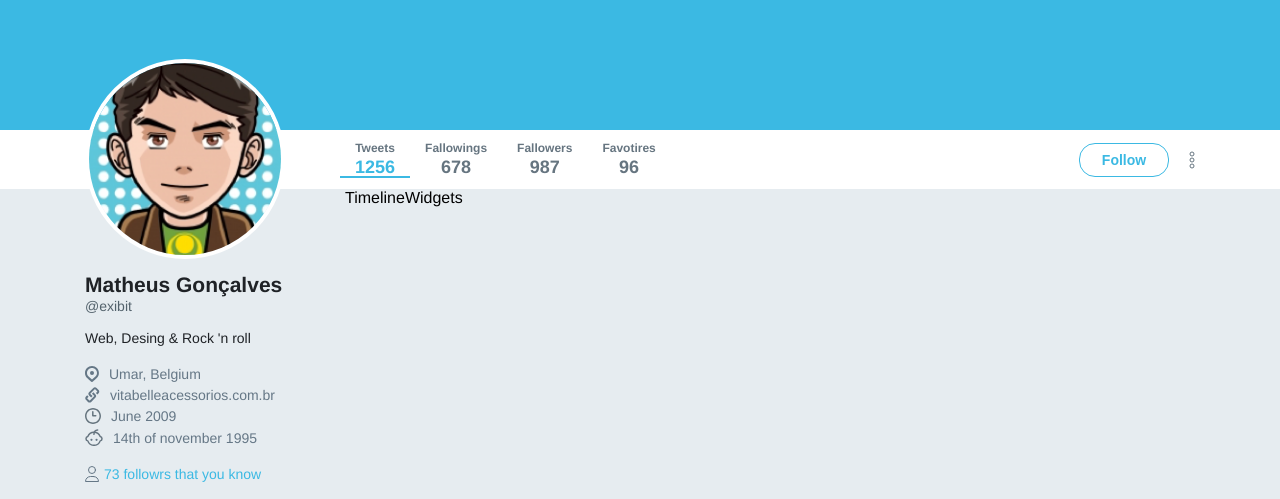
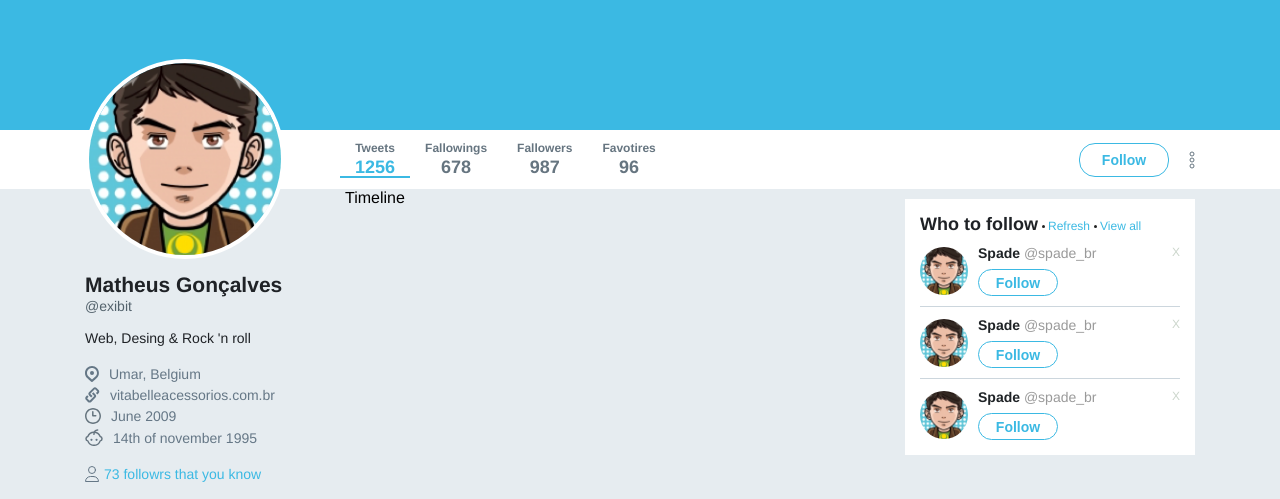
Before and after one commit to Matheusgfgl/twitter, a plain HTML site: page index.html in a window 1280 px wide. Shown: the part 250-749 px from the top of the page. Drawn offline with Linux system fonts and the light colour scheme.

Commit message:
Adição dos Widgets

```diff
--- a/index.html
+++ b/index.html
@@ -111,8 +111,48 @@
        Timeline
       </section>
 
-     <aside class="widigets">
-       Widgets
+     <aside class="widgets">
+       <div class="widget follow">
+        <div class="title">
+          <strong> Who to follow</strong>
+          <a href="">Refresh </a>
+          <a href="">View all </a>
+        </div>
+        <ul>
+          <li>
+            <div class="profile">
+              <img src="images/avatar.png">
+              <div class="info">
+                <strong>Spade <span>@spade_br </span></strong>
+                <button>Follow</button>
+              </div>
+            </div>
+            <a href="">X</a>
+          </li>
+          <li>
+            <div class="profile">
+              <img src="images/avatar.png">
+              <div class="info">
+                <strong>Spade <span>@spade_br </span></strong>
+                <button>Follow</button>
+              </div>
+            </div>
+            <a href="">X</a>
+          </li>
+          <li>
+            <div class="profile">
+              <img src="images/avatar.png">
+              <div class="info">
+                <strong>Spade <span>@spade_br </span></strong>
+                <button>Follow</button>
+              </div>
+            </div>
+            <a href="">X</a>
+          </li>
+        </ul>
+
+       </div>
+
       </aside>
    </div>
 </body>
--- a/styles.css
+++ b/styles.css
@@ -277,3 +277,112 @@ div.wrapper-content aside.profile .images ul li {
   flex: 1 0 auto;
   margin: 0 5px 5px 0px;
 }
+
+
+div.wrapper-content .timeline{
+  flex: 1
+}
+div.wrapper-content aside.widgets{
+  width: 290px;
+  margin-top: 10px;
+}
+
+div.wrapper-content aside.widgets .widget{
+  background: #FFF;
+  padding: 15px;
+}
+
+div.wrapper-content aside.widgets .title{
+  display: flex;
+  align-items: baseline;
+}
+
+div.wrapper-content aside.widgets .title strong{
+    font-size: 18px;
+    color: #1f2226
+}
+
+div.wrapper-content aside.widgets .title a{
+  font-size: 12px;
+  color: #3bb9e3;
+  text-decoration: none;
+  position: relative;
+  padding-left: 10px;
+}
+
+div.wrapper-content aside.widgets .title a::before{
+  content: '';
+  width: 3px;
+  height: 3px;
+  border-radius: 50%;
+  background: #222;
+  position: absolute;
+  left: 4px;
+  top: 6px;
+}
+
+div.wrapper-content aside.widgets .follow ul{
+  list-style: none;
+  margin-top: 10px;
+}
+div.wrapper-content aside.widgets .follow ul li{
+  display: flex;
+  justify-content: space-between;
+  margin-top: 10px;
+  border-bottom: 1px solid #ccd6dd;
+  padding-bottom: 10px;
+  margin-bottom: 10px;
+}
+div.wrapper-content aside.widgets .follow ul li:last-child{
+  margin-bottom: 0;
+  padding-bottom: 0;
+  border: 0;
+}
+
+div.wrapper-content aside.widgets .follow ul li .profile{
+  display: flex;
+  align-items: center;
+
+}
+div.wrapper-content aside.widgets .follow ul li .profile img{
+  width: 48px;
+  height: 48px;
+  margin-right: 10px;
+  border-radius: 50%;
+}
+div.wrapper-content aside.widgets .follow ul li .profile .info{
+  display: flex;
+  flex-direction: column;
+}
+div.wrapper-content aside.widgets .follow ul li .profile .info strong{
+  font-size: 14px;
+  color: #1f2326;
+}
+
+div.wrapper-content aside.widgets .follow ul li .profile .info span{
+  font-weight: normal;
+  color: #9a9a9a;
+}
+
+div.wrapper-content aside.widgets .follow ul li .profile .info button{
+  height: 27px;
+  width: 80px;
+  display: flex;
+  justify-content: center;
+  align-items: center;
+
+  font-weight: bold;
+  font-size: 14px;
+
+  border: 1px solid  #3bb9e3 ;
+  border-radius: 16px;
+  color: #3bb9e3;
+  background: #FFF;
+  margin-top: 8px;
+}
+
+div.wrapper-content aside.widgets .follow ul li > a{
+  font-size: 12px;
+  text-decoration: none;
+  color: #ccd6cc
+}
```
